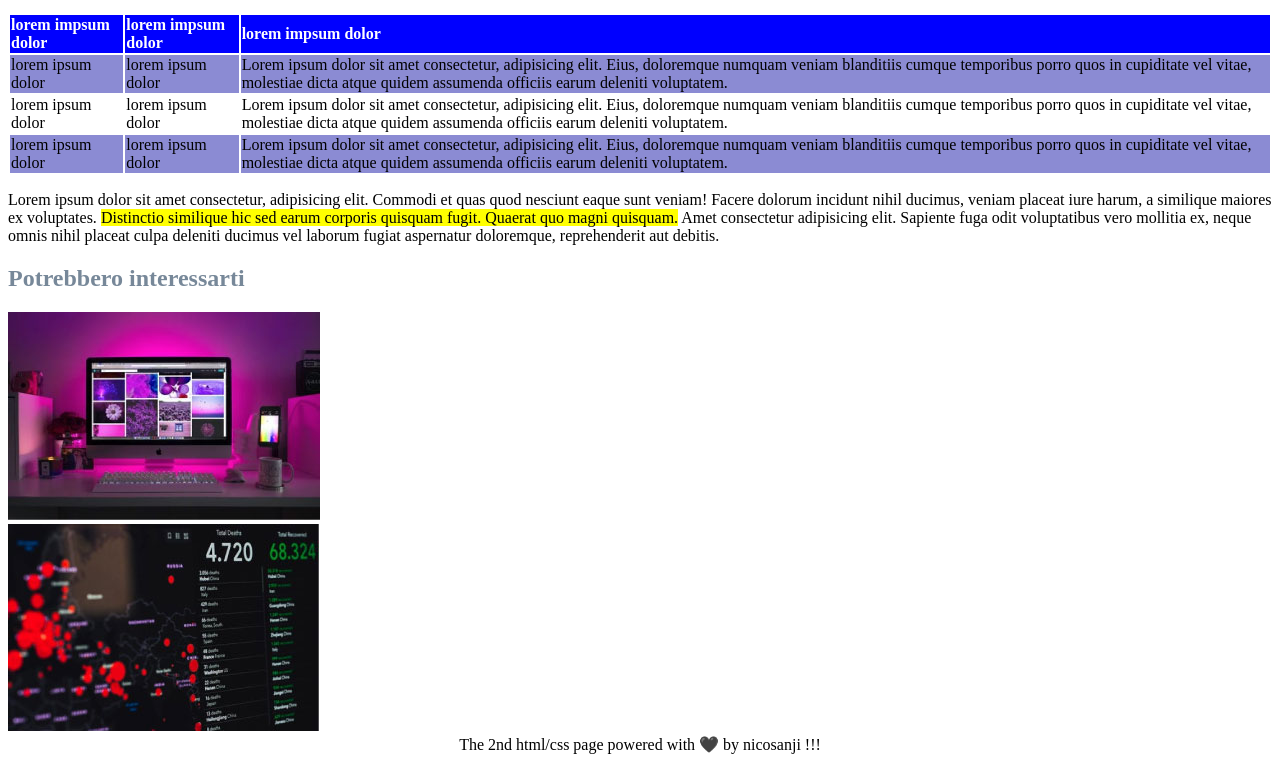
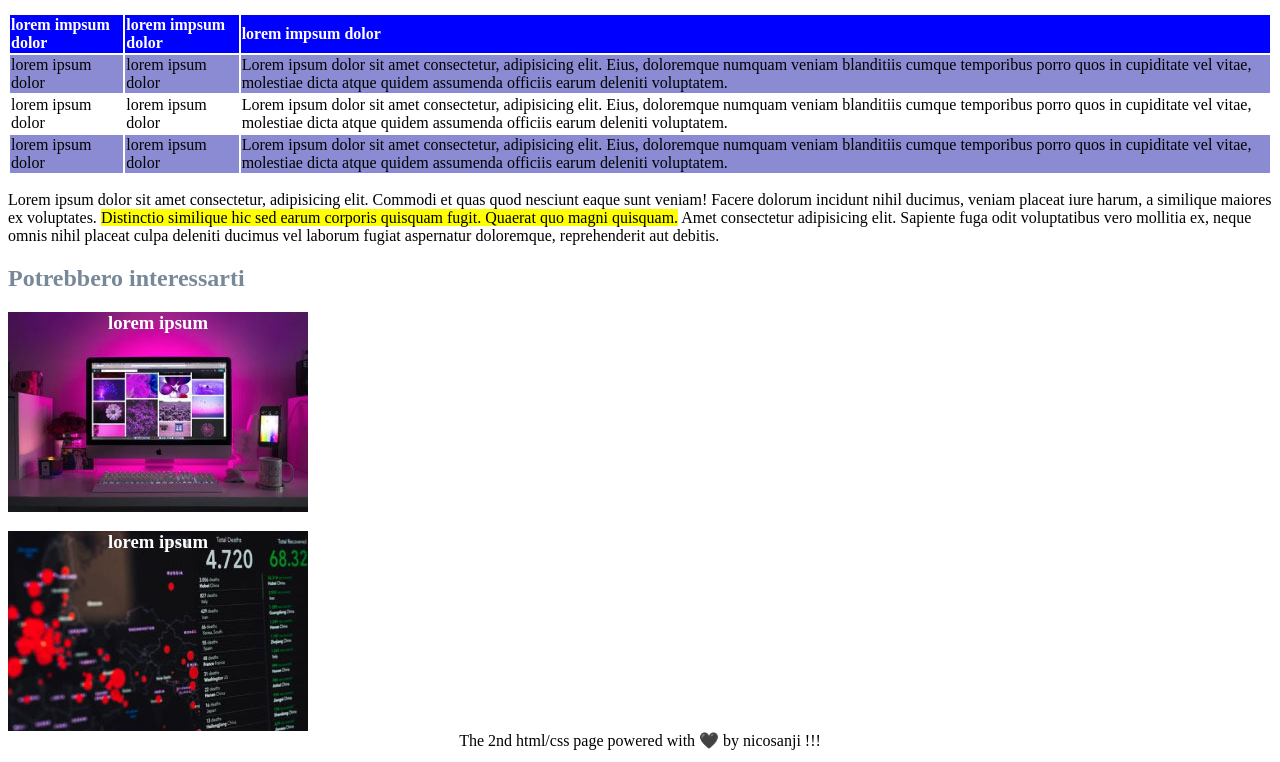
Before and after one commit to nicosanji/html-css-booleaner, a plain HTML site: page index.html in a window 1280 px wide. Shown: the part 1077-1839 px from the top of the page. Drawn offline with Linux system fonts and the light colour scheme.

Commit message:
Concluso CSS (con qualche dubbio)

```diff
--- a/css/style.css
+++ b/css/style.css
@@ -47,7 +47,28 @@ h2 {
     color: lightslategray;
 }
 
+#foto-monitor{
+    height: 200px;
+    width: 300px;
+    background-image: url(../img/monitor.jpg);
+    text-align: center;
+}
 
+#foto-monitor{
+    height: 200px;
+    width: 300px;
+    background-image: url(../img/monitor.jpg);
+    text-align: center;
+    color: white;
+}
+
+#foto-grafico{
+    height: 200px;
+    width: 300px;
+    background-image: url(../img/graph.jpg);
+    text-align: center;
+    color: white;
+}
 
 footer{
     text-align: center;
--- a/index.html
+++ b/index.html
@@ -34,8 +34,7 @@
             <p>
                 Lorem ipsum dolor sit amet consectetur, adipisicing elit. Sequi ratione labore fuga deleniti, nisi quod
                 officiis molestiae aut <span class="evi-giallo">distinctio similique hic sed earum corporis quisquam
-                    fugit. Quaerat quo magni
-                    quisquam.</span>
+                    fugit. Quaerat quo magni quisquam.</span>
                 Lorem, ipsum dolor sit amet consectetur adipisicing elit. Cum recusandae nihil blanditiis animi. Nemo
                 iure distinctio harum asperiores dolores porro, voluptates dolorum, veniam doloribus ex neque
                 praesentium ducimus? Dolorum, eos.
@@ -99,8 +98,7 @@
             <p>Lorem ipsum dolor sit amet consectetur, adipisicing elit. Commodi et quas quod nesciunt eaque sunt
                 veniam! Facere dolorum incidunt nihil ducimus, veniam placeat iure harum, a similique maiores ex
                 voluptates. <span class="evi-giallo">Distinctio similique hic sed earum corporis quisquam fugit. Quaerat
-                    quo magni
-                    quisquam.</span> Amet consectetur adipisicing elit. Sapiente fuga odit voluptatibus
+                    quo magni quisquam.</span> Amet consectetur adipisicing elit. Sapiente fuga odit voluptatibus
                 vero mollitia ex, neque omnis nihil placeat culpa deleniti ducimus vel laborum fugiat aspernatur
                 doloremque, reprehenderit aut debitis.
             </p>
@@ -108,9 +106,14 @@
         <section>
             <!--parte finale con titolo e 2 foto "potrebbero interessarti" e testo nella foto-->
             <h2>Potrebbero interessarti</h2>
-            <img src="img/monitor.jpg" alt="foto monitor">
-            <br>
-            <img src="img/graph.jpg" alt="foto grafico">
+            <div>
+                <div id="foto-monitor">
+                    <h3>lorem ipsum</h3>
+                </div>
+                <div id="foto-grafico">
+                    <h3>lorem ipsum</h3>
+                </div>
+            </div>
         </section>
     </main>
     <footer>The 2nd html/css page powered with &#128420; by nicosanji !!!</footer>
```
